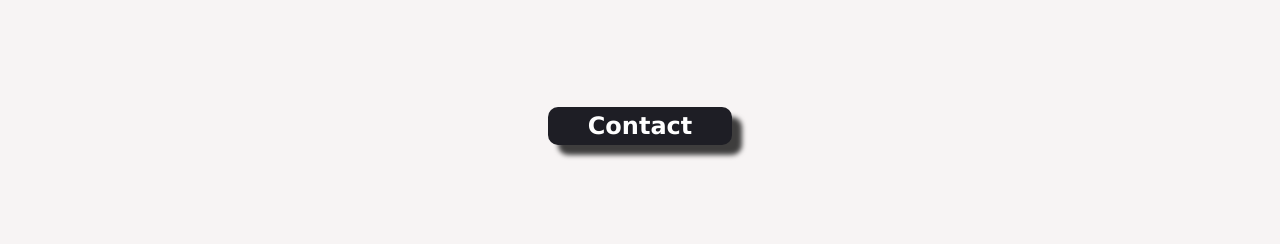
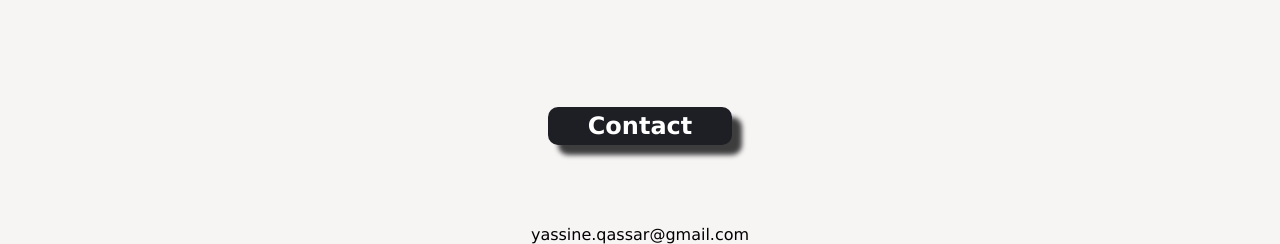
Before and after one commit to Yastars/Yastars.github.io, a plain HTML site: page index.html in a window 1280 px wide. Shown: the part 2622-2866 px from the top of the page. Before the commit the page ends 2837 px from the top, so only its background shows below. Drawn offline with nearby package versions, Linux system fonts and the light colour scheme.

Commit message:
Portfolio demo v0.1

```diff
--- a/css/style.css
+++ b/css/style.css
@@ -371,7 +371,7 @@ section{
         color: crimson;
       }
 
-      #skills .column p{
+      #skills .column p, #contact p{
           width:80%;
           margin:10px auto;
           font-family: Verdana, Geneva, Tahoma, sans-serif;
--- a/index.html
+++ b/index.html
@@ -270,7 +270,9 @@ http://findmatthew.com/
             Contact
         </div>
         <div></div>
-
+        <p>
+            yassine.qassar@gmail.com
+        </p>
     </section>
 
 
```
